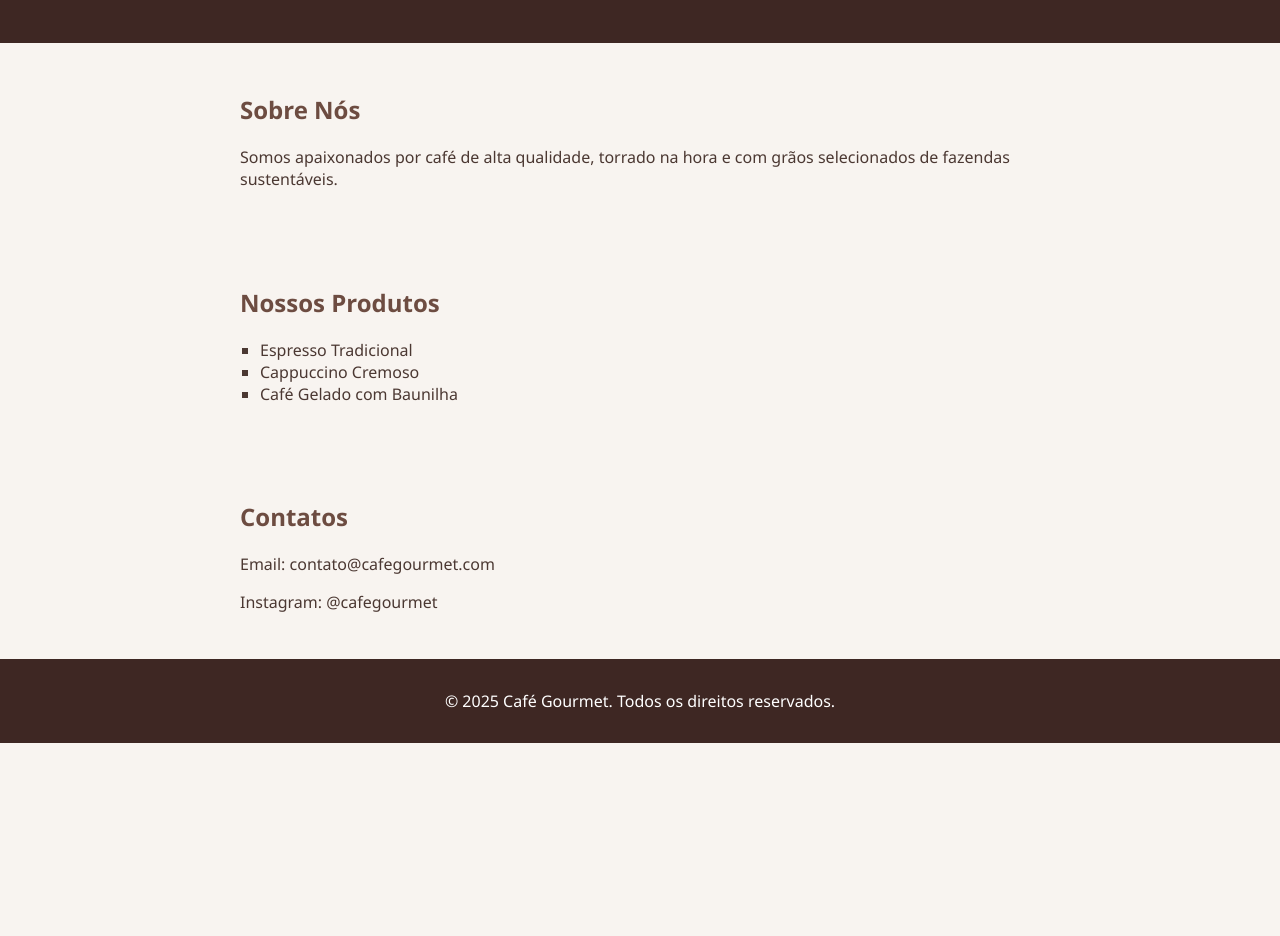
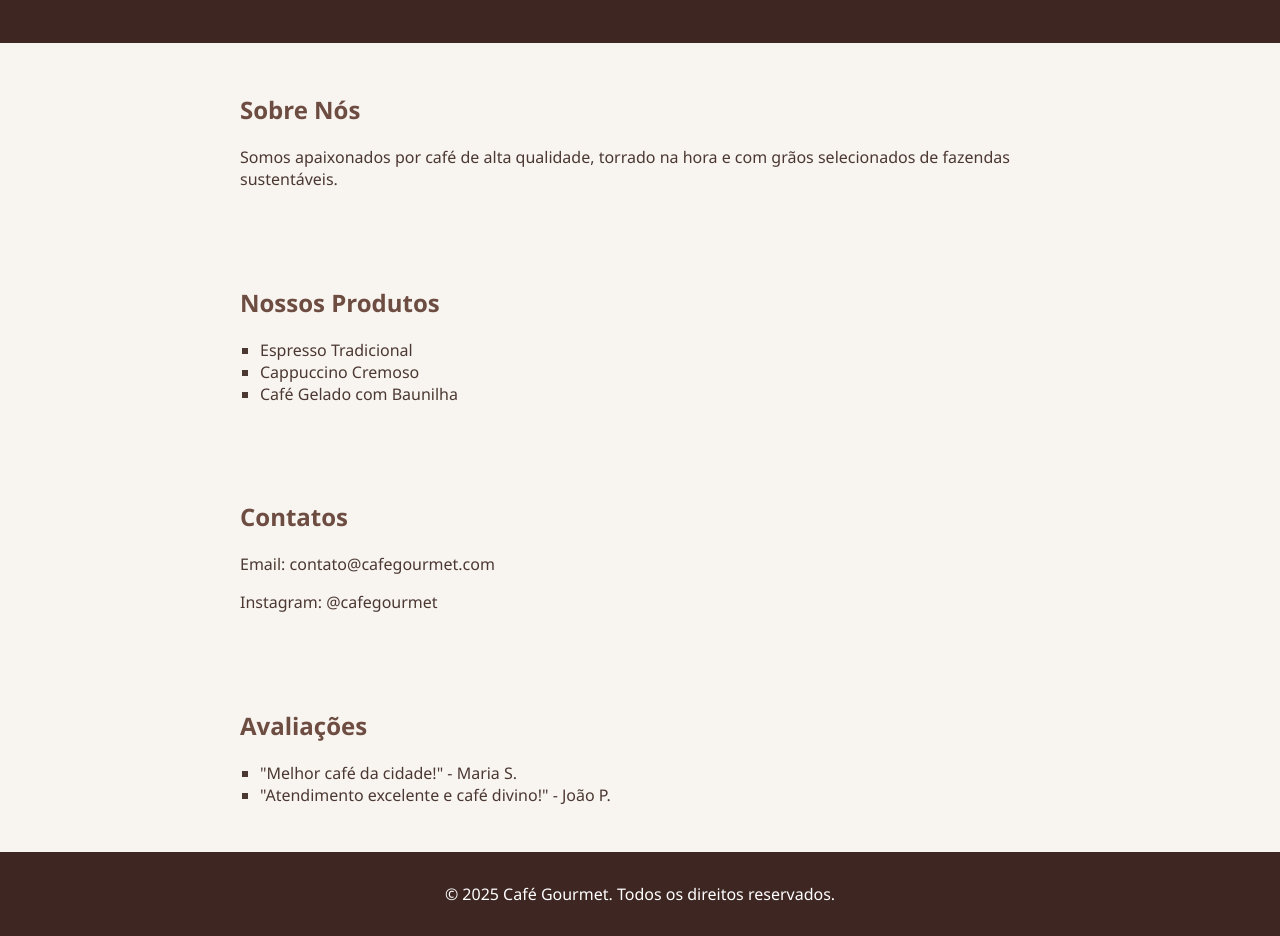
Before and after one commit to felpsbrz/cafe-gourmet, a plain HTML site: page index.html in a window 1280 px wide. Shown: the part 141-1077 px from the top of the page. Before the commit the page ends 884 px from the top, so only its background shows below. Drawn offline with Linux system fonts and the light colour scheme.

Commit message:
Adiciona seção de avaliações

```diff
--- a/index.html
+++ b/index.html
@@ -30,7 +30,13 @@
         <p>Email: contato@cafegourmet.com</p>
         <p>Instagram: @cafegourmet</p>
     </section>
-
+    <section id="avaliacoes">
+        <h2>Avaliações</h2>
+        <ul>
+            <li>"Melhor café da cidade!" - Maria S.</li>
+            <li>"Atendimento excelente e café divino!" - João P.</li>
+        </ul>
+    </section>
     <footer>
         <p>&copy; 2025 Café Gourmet. Todos os direitos reservados.</p>
     </footer>
```
